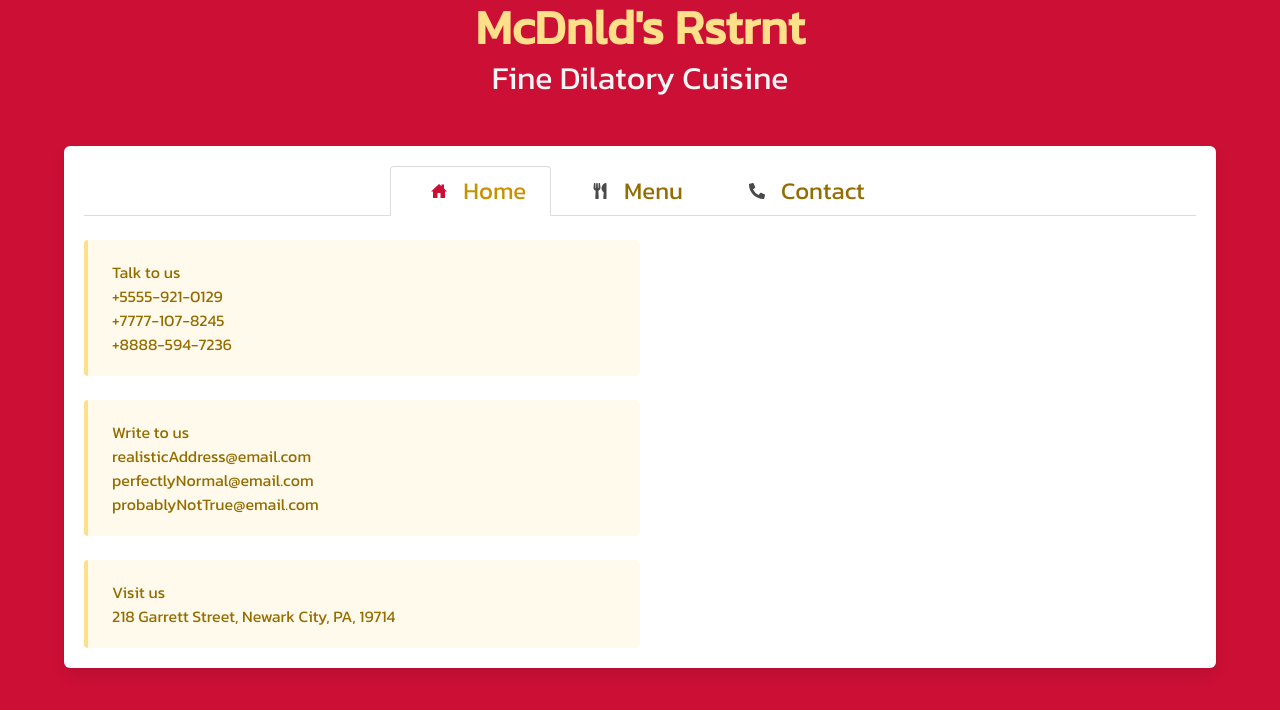
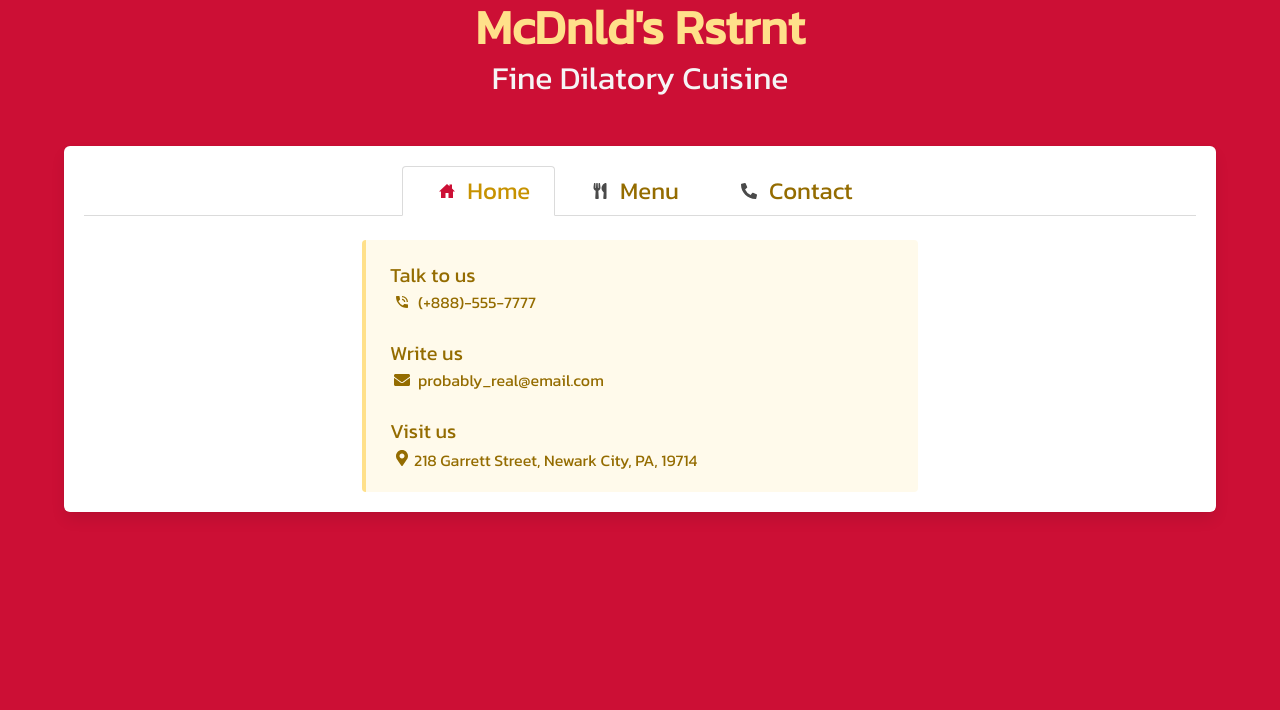
Before and after one commit to open-industry/Restaurant-Template, a React (Create React App) app: page /contact in a window 1280 px wide. Shown: the top 710 px of the page. Built offline with nearby package versions, Linux system fonts and the light colour scheme.

Commit message:
update menu and commit finished contacts page

```diff
--- a/src/components/NavLinks.js
+++ b/src/components/NavLinks.js
@@ -1,6 +1,6 @@
 import React, { useState, createContext, useContext } from 'react';
 import { Link } from 'react-router-dom';
-import { IconContext } from 'react-icons';
+// import { IconContext } from 'react-icons';
 import { FaUtensils, FaPhoneAlt } from 'react-icons/fa';
 import { IoHomeSharp } from 'react-icons/io5';
 
@@ -51,11 +51,11 @@ export const NavProvider = ({ children }) => {
               onClick={() => handleNavClick(item)}
             >
               <div className="icon-text is-align-items-center">
-                <span className={`icon ${item === activeNav ? 'has-text-danger-dark' : 'has-text-grey-dark'}`}>
+                <span className={`icon is-size-6 ${item === activeNav ? 'has-text-danger-dark' : 'has-text-grey-dark'}`}>
                   {/* provided className for react-icons for sizing using bulma and set vertical alignment */}
-                  <IconContext.Provider value={{ className: "is-size-6", style: { verticalAlign: "middle" } }}>
+                  {/* <IconContext.Provider value={{ className: "is-size-6", style: { verticalAlign: "middle" } }}> */}
                     {iconSelector(item)}
-                  </IconContext.Provider>
+                  {/* </IconContext.Provider> */}
                 </span>
                 {item}
               </div>
--- a/src/components/Sidebar.css
+++ b/src/components/Sidebar.css
@@ -6,7 +6,7 @@
   z-index: 1;
   transition: 850ms;
   padding: 0px .5rem;
-  top: calc(48px + 24px); /* parent padding + icon height */
+  top: calc(48px + 24px); /* parent padding + burger icon height */
   bottom: 0;
   left: -100%;
 }
--- a/src/pages/Contact.js
+++ b/src/pages/Contact.js
@@ -1,29 +1,42 @@
 import React from 'react';
+import { MdPhoneInTalk } from 'react-icons/md';
+import { FaEnvelope, FaMapMarkerAlt } from 'react-icons/fa';
 
 export default function Contact() {
 
   return (
     <>
-      <article className="message is-warning">
+      <article className="message is-warning mx-auto">
         <div className="message-body">
-          <p>Talk to us</p>
-          <p>+5555-921-0129</p>
-          <p>+7777-107-8245</p>
-          <p>+8888-594-7236</p>
-        </div>
-      </article>
-      <article className="message is-warning">
-        <div className="message-body">
-          <p>Write to us</p>
-          <p>realisticAddress@email.com</p>
-          <p>perfectlyNormal@email.com</p>
-          <p>probablyNotTrue@email.com</p>
-        </div>
-      </article>
-      <article className="message is-warning">
-        <div className="message-body">
-          <p>Visit us</p>
-          <p>218 Garrett Street, Newark City, PA, 19714</p>
+          <div className="block">
+            <h3 className="is-size-5">Talk to us</h3>
+            <div className="icon-text">
+              <span className="icon">
+                <MdPhoneInTalk />
+              </span>
+              <p>(+888)-555-7777</p>
+            </div>
+          </div>
+          <div className="block">
+            <h3 className="is-size-5">Write us</h3>
+            <div className="icon-text">
+              <span className="icon">
+                <FaEnvelope />
+              </span>
+              <p>probably_real@email.com</p>
+            </div>
+          </div>
+          <div className="block">
+            <h3 className="is-size-5">Visit us</h3>
+            <div className="icon-text">
+              <p>
+                <span className="icon">
+                  <FaMapMarkerAlt/>
+                </span>
+                218 Garrett Street, Newark City, PA, 19714
+              </p>
+            </div>
+          </div>
         </div>
       </article>
     </>
--- a/src/pages/Menu.js
+++ b/src/pages/Menu.js
@@ -9,7 +9,8 @@ export default function Menu() {
   return (
     <div className="tile is-ancestor is-justify-content-center">
       <div className="tile is-parent is-8 is-vertical is-align-items-center">
-        <article className="tile is-child notification is-warning is-light">
+        {/* set bulma notification class padding to 5 to center content */}
+        <article className="tile is-child notification is-warning is-light p-5">
           {/* create CSS rule for card hover */}
           <div className="card">
             <div className="card-image has-text-centered">
@@ -21,7 +22,7 @@ export default function Menu() {
             </div>
           </div>
         </article>
-        <article className="tile is-child notification is-warning is-light">
+        <article className="tile is-child notification is-warning is-light p-5">
           <div className="card">
             <div className="card-image has-text-centered">
               <img src={friedBat} alt="fried bat"/>
@@ -32,7 +33,7 @@ export default function Menu() {
             </div>
           </div>
         </article>
-        <article className="tile is-child notification is-warning is-light">
+        <article className="tile is-child notification is-warning is-light p-5">
           <div className="card">
             <div className="card-image has-text-centered">
               <img src={steak} alt="steak"/>
@@ -43,7 +44,7 @@ export default function Menu() {
             </div>
           </div>
         </article>
-        <article className="tile is-child notification is-warning is-light">
+        <article className="tile is-child notification is-warning is-light p-5">
           <div className="card">
             <div className="card-image has-text-centered">
               <img src={drink} alt=""/>
```
Also changed, not shown: src/img/drink_nobg.png.
